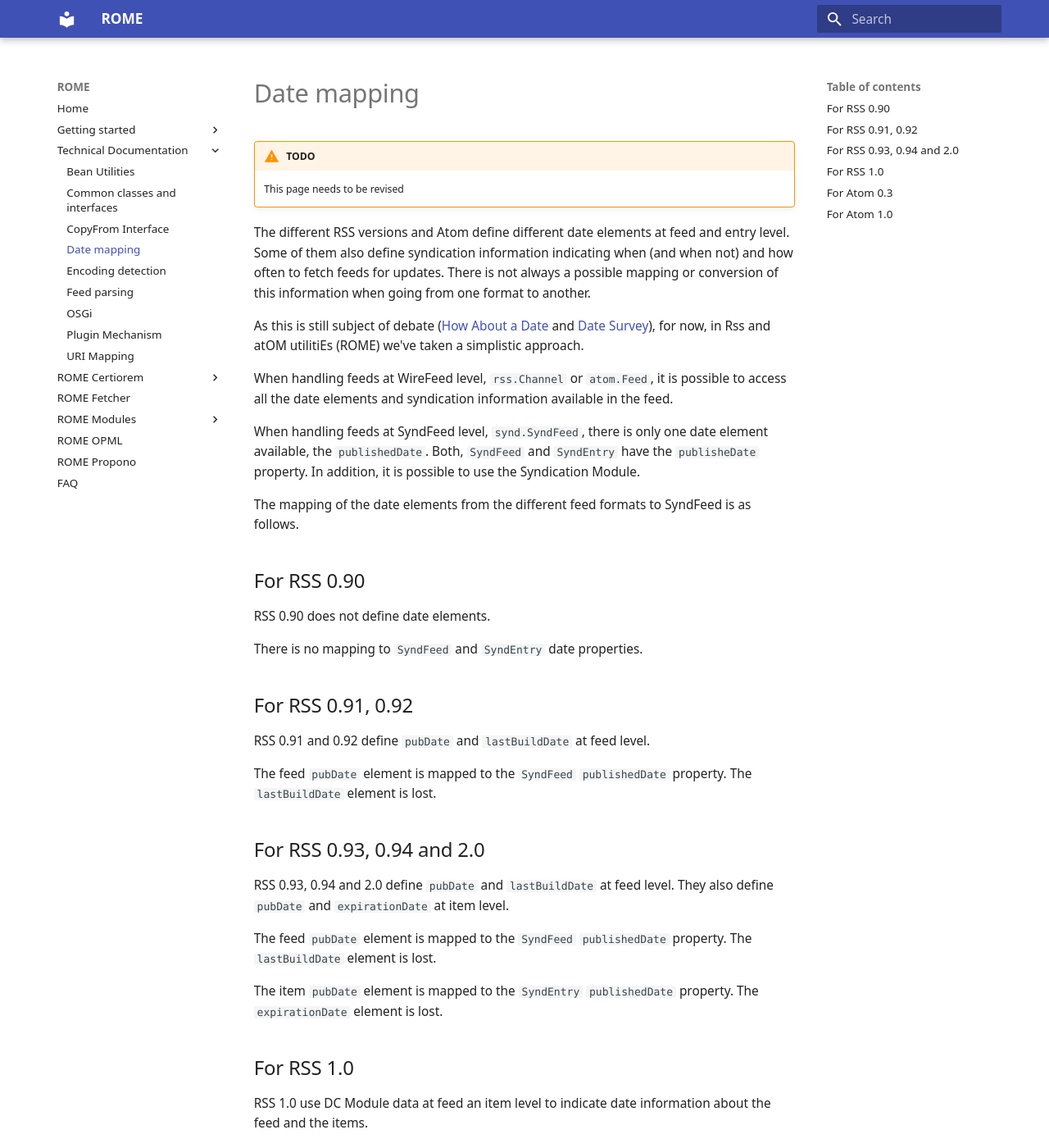
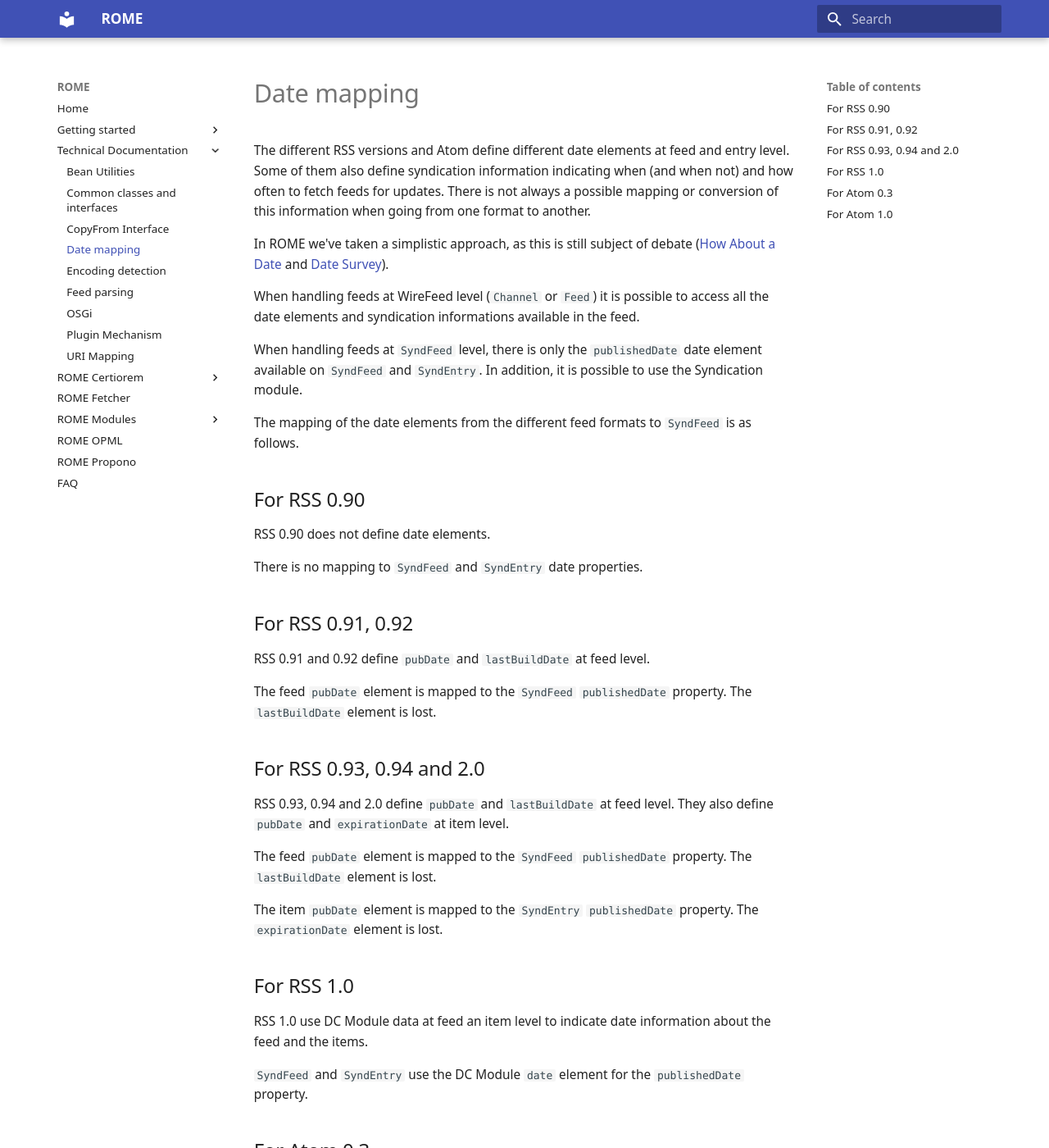
Before and after one commit to rometools/rome-docs, an MkDocs documentation site: the page built from docs/rome/technical-docs/date-mapping.md, in a window 1280 px wide and 1400 px high. Shown: the whole window at 82% size. Built offline with MkDocs 1.6.1 and Material for MkDocs 9.7.7, drawn with Linux system fonts in a browser that asks for light colours; some of the changed text lies outside the part shown.

Commit message:
Update content

```diff
--- a/docs/rome/technical-docs/date-mapping.md
+++ b/docs/rome/technical-docs/date-mapping.md
@@ -1,7 +1,4 @@
 # Date mapping
-
-!!! warning "TODO"
-    This page needs to be revised
 
 The different RSS versions and Atom define different date elements at feed and
 entry level. Some of them also define syndication information indicating when
@@ -9,22 +6,19 @@ entry level. Some of them also define syndication information indicating when
 possible mapping or conversion of this information when going from one format to
 another.
 
-As this is still subject of debate ([How About a
-Date](http://www.tbray.org/ongoing/When/200x/2004/07/30/Dates) and [Date
-Survey](http://www.intertwingly.net/wiki/pie/DateSurvey)), for now, in Rss and
-atOM utilitiEs (ROME) we've taken a simplistic approach.
+In ROME we've taken a simplistic approach, as this is still subject of debate
+([How About a Date](http://www.tbray.org/ongoing/When/200x/2004/07/30/Dates) and
+[Date Survey](http://www.intertwingly.net/wiki/pie/DateSurvey)).
 
-When handling feeds at WireFeed level, `rss.Channel` or `atom.Feed`, it is
-possible to access all the date elements and syndication information available
-in the feed.
+When handling feeds at WireFeed level (`Channel` or `Feed`) it is possible to
+access all the date elements and syndication informations available in the feed.
 
-When handling feeds at SyndFeed level, `synd.SyndFeed`, there is only one date
-element available, the `publishedDate`. Both, `SyndFeed` and `SyndEntry` have
-the `publisheDate` property. In addition, it is possible to use the Syndication
-Module.
+When handling feeds at `SyndFeed` level, there is only the `publishedDate` date
+element available on `SyndFeed` and `SyndEntry`. In addition, it is possible to
+use the Syndication module.
 
-The mapping of the date elements from the different feed formats to SyndFeed is
-as follows.
+The mapping of the date elements from the different feed formats to `SyndFeed`
+is as follows.
 
 ## For RSS 0.90
 
@@ -61,17 +55,15 @@ about the feed and the items.
 ## For Atom 0.3
 
 Atom 0.3 defines a `modified` element at feed level and the `modified`,
-`created` & `issued` elements at entry level.
+`created` and `issued` elements at entry level.
 
 The feed `modified` element is mapped to the `SyndFeed` `publishedDate`
 property.
 
 The item `modified` element is mapped to the `SyndEntry` `publishedDate`
-property. The entry elements, `created` and `issued`, are lost.
+property. The entry elements `created` and `issued` are lost.
 
 ## For Atom 1.0
-
-(Atom 1.0 supported in ROME since v0.8)
 
 Atom 1.0 defines an `updated` element at the feed level, which ROME maps to
 `SyndFeed.publishedDate`.
```
Also changed, not shown: docs/rome/technical-docs/bean-utilities.md (+16 -0 lines), docs/rome/technical-docs/encoding-detection.md (+0 -3 lines), docs/rome/technical-docs/feed-parsing.md (+10 -14 lines).
